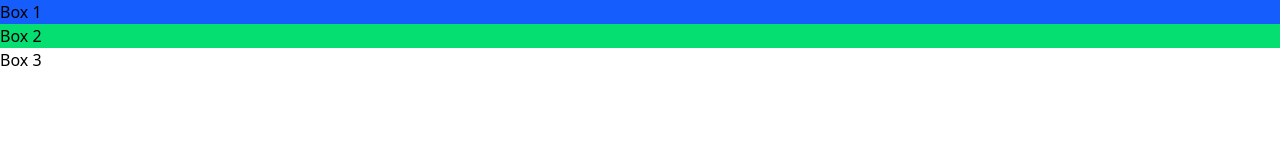
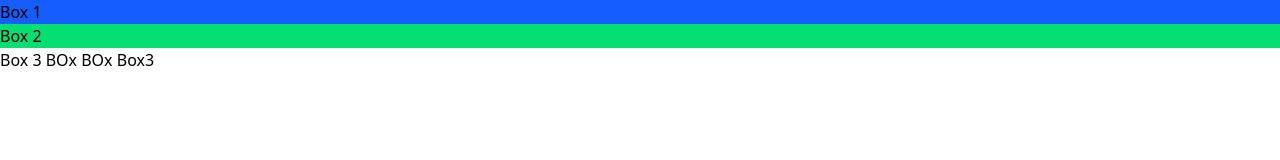
Before and after one commit to rgtstha/dummy, a website: page index.html in a window 1280 px wide. Drawn offline with Linux system fonts and the light colour scheme.

Commit message:
added box texts

```diff
--- a/index.html
+++ b/index.html
@@ -10,7 +10,7 @@
     <div class="flex flex-col">
         <div class="bg-red-400 md:bg-green-400 lg:bg-blue-600">Box 1</div>
         <div class="bg-green-400">Box 2</div>
-        <div class="box"> Box 3</div>
+        <div class="box"> Box 3 BOx BOx Box3</div>
     </div>
 
 </body>
```
